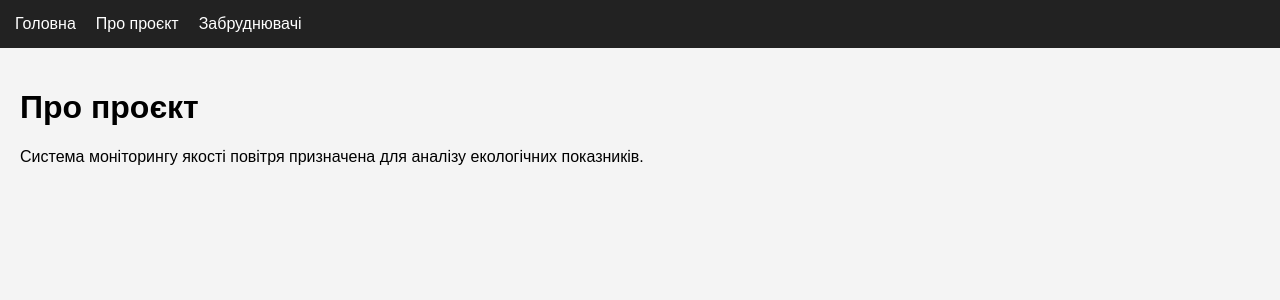
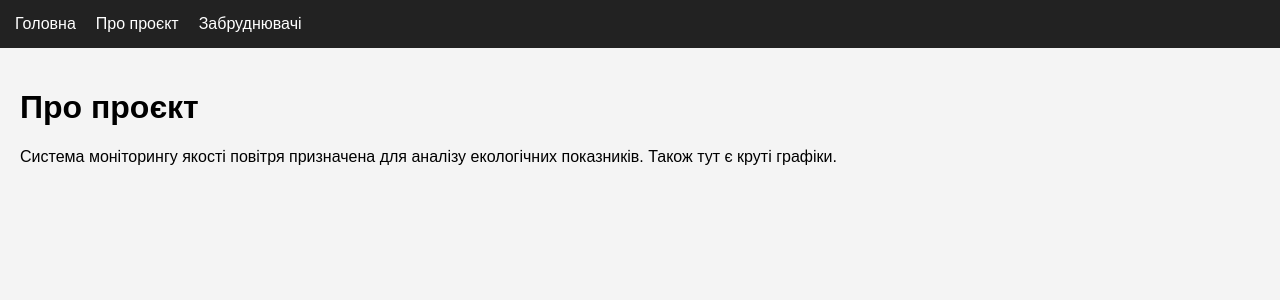
Before and after one commit to Bigfloppa12313/WEB-eco-app, a Next.js app: page /about in a window 1280 px wide. Shown: the top 300 px of the page. Built offline with nearby package versions, Linux system fonts and the light colour scheme.

Commit message:
test_auto_deploy

```diff
--- a/app/about/page.tsx
+++ b/app/about/page.tsx
@@ -8,7 +8,7 @@ export default function AboutPage() {
       <p>
         Система моніторингу якості повітря
         призначена для аналізу
-        екологічних показників.
+        екологічних показників. Також тут є круті графіки.
       </p>
     </div>
   );
```
